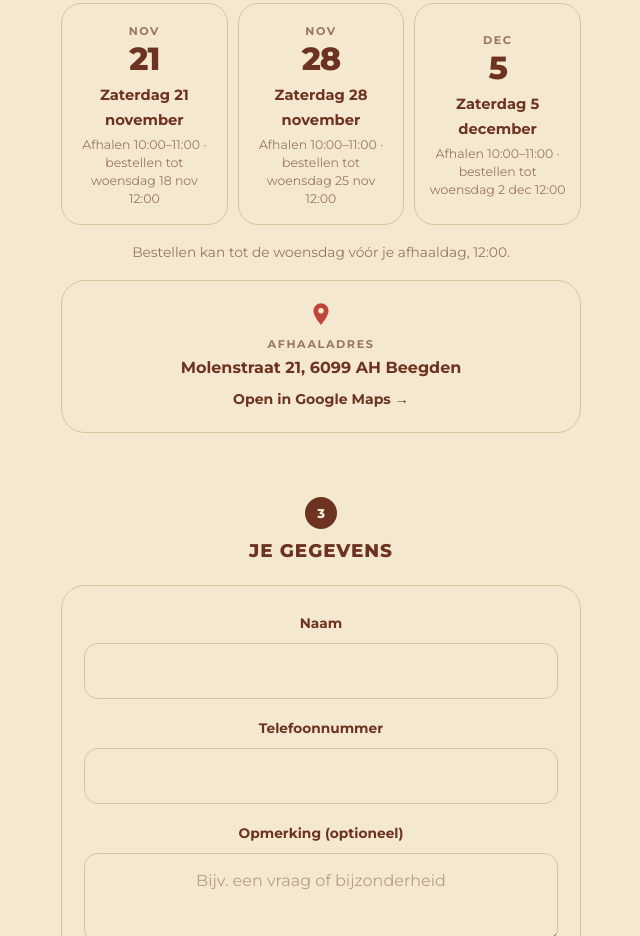
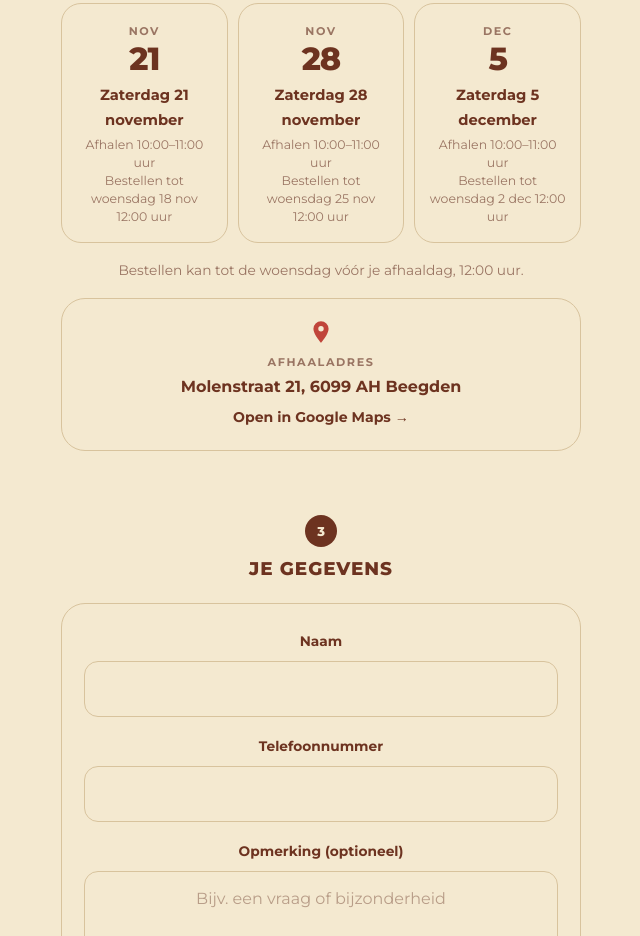
Before and after one commit to jennyscookies/jennyscookies.github.io, a plain HTML site: page index.html in a window 1280 px wide. Shown: the part 1444-2380 px from the top of the page, without its empty margins (319-959 px from the left). Drawn offline with Linux system fonts and the light colour scheme.

Commit message:
Ophaaldagen: 'uur' achter tijden en besteldeadline op nieuwe regel
Co-Authored-By: Claude Opus 5.5 <noreply@anthropic.com>
Claude-Session: https://claude.ai/code/session_01SBoZBrEUAUSR5i4mweNrFu

```diff
--- a/index.html
+++ b/index.html
@@ -230,7 +230,7 @@ function header(){
     ${days.length ? `<span class="pill">Afhalen ${dagNamen}, ${CONFIG.afhaaltijd}</span>` : `<span class="pill">Bestellen gesloten</span>`}
     <span class="pill">Op = op</span>`;
   $("deadlineNote").innerHTML = days.length
-    ? `Bestellen kan tot de woensdag vóór je afhaaldag, ${CONFIG.deadlineUur}:00.`
+    ? `Bestellen kan tot de woensdag vóór je afhaaldag, ${CONFIG.deadlineUur}:00 uur.`
     : `Bestellen voor Sinterklaas is gesloten. Bedankt voor alle bestellingen!`;
   const pin = `<svg width="26" height="26" viewBox="0 0 24 24" aria-hidden="true"><path fill="#c0453a" d="M12 2a7 7 0 0 0-7 7c0 5.2 7 13 7 13s7-7.8 7-13a7 7 0 0 0-7-7Zm0 9.5A2.5 2.5 0 1 1 12 6.5a2.5 2.5 0 0 1 0 5Z"/></svg>`;
   $("addressBox").innerHTML = CONFIG.toonAdres
@@ -280,7 +280,7 @@ function renderBox(){
 }
 
 function renderDays(){
-  const opts = days.map((x,i) => ({key:"d"+i, d:x.d, title:fmt(x.d), sub:`Afhalen ${CONFIG.afhaaltijd} · bestellen tot ${DAGEN[x.dl.getDay()]} ${kort(x.dl)} ${CONFIG.deadlineUur}:00`, wide:true}));
+  const opts = days.map((x,i) => ({key:"d"+i, d:x.d, title:fmt(x.d), sub:`Afhalen ${CONFIG.afhaaltijd} uur<br>Bestellen tot ${DAGEN[x.dl.getDay()]} ${kort(x.dl)} ${CONFIG.deadlineUur}:00 uur`, wide:true}));
   $("days").innerHTML = opts.map(o =>
     `<button class="opt" data-day="${o.key}" aria-pressed="${state.day===o.key}"><span class="cal" aria-hidden="true">${o.d.toLocaleDateString("nl-NL",{month:"short"}).replace(".","")}<em>${o.d.getDate()}</em></span><b>${o.title}</b><small>${o.sub}</small></button>`).join("");
 }
```
